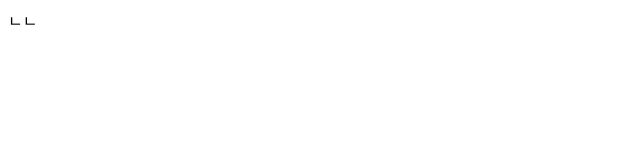
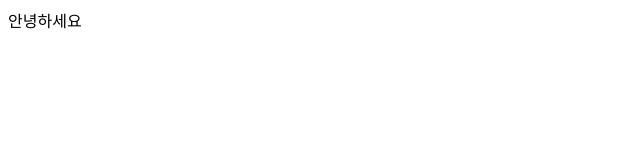
Before and after one commit to kyu1203/github_test, a plain HTML site: page test1.html in a window 1280 px wide. Shown: the full height of the page, 0-640 px from the left. Drawn offline with Linux system fonts and the light colour scheme.

Commit message:
안녕하세요 추가

```diff
--- a/test1.html
+++ b/test1.html
@@ -9,5 +9,6 @@
 <title>Document</title>
 </head>
 <body>
+안녕하세요
 
-</body>ㄴㄴ
+</body>
```
